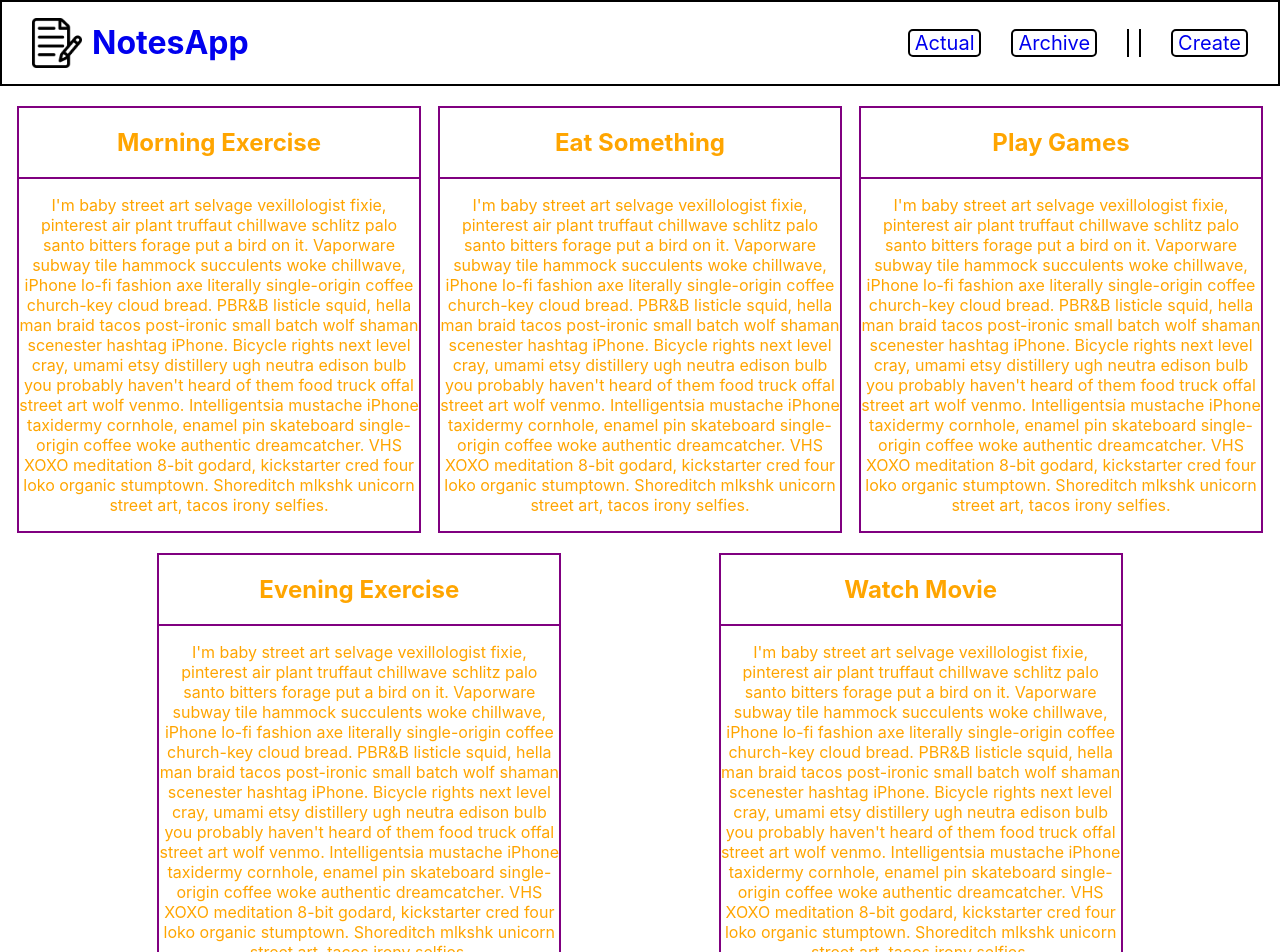
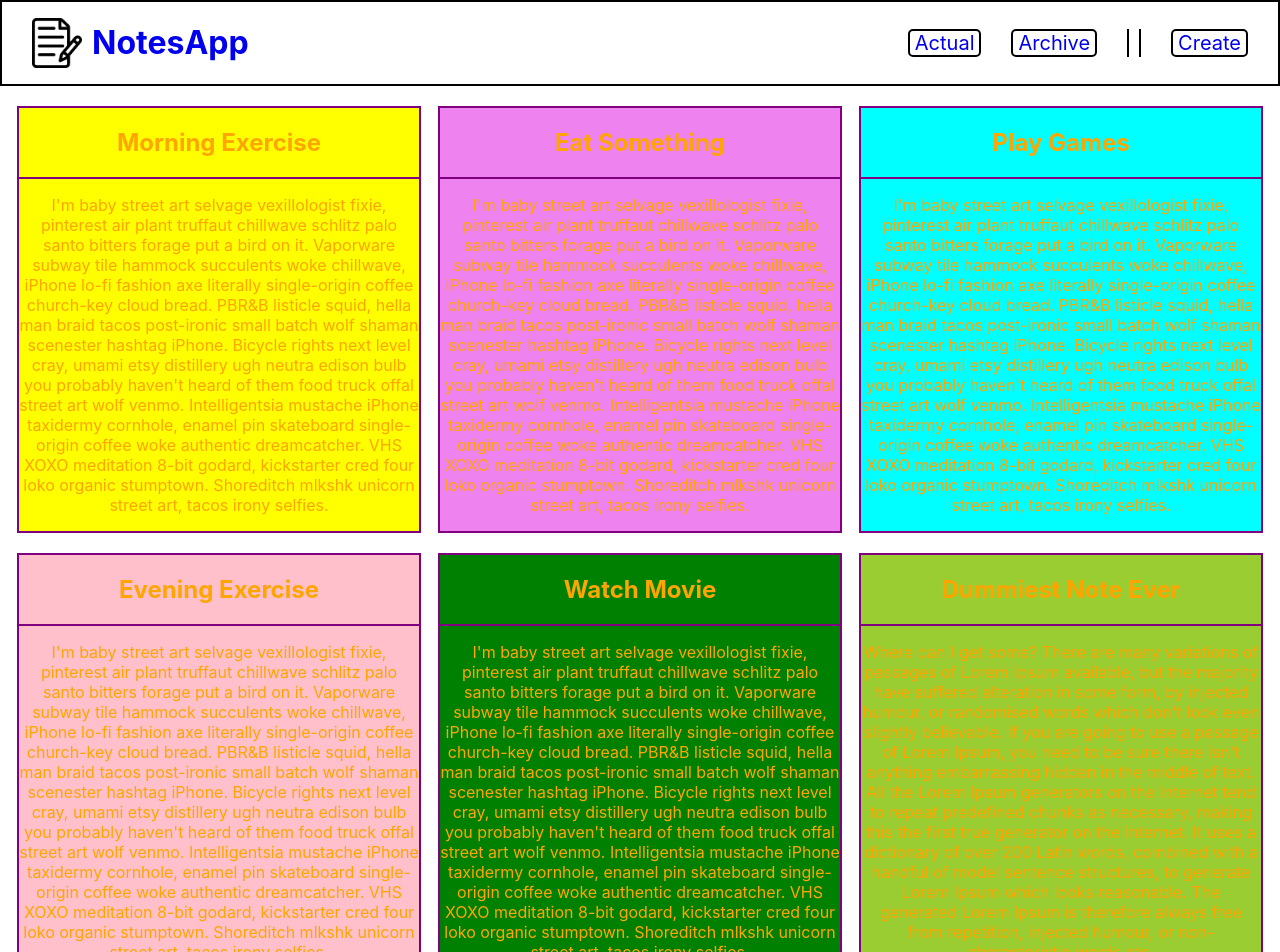
Before and after one commit to AkbarIsmayilov/Step-Project-React, a React (Create React App) app in the folder react-step-project/: page / in a window 1280 px wide. Shown: the top 952 px of the page. Built offline with nearby package versions, Linux system fonts and the light colour scheme; data requests are answered from the project's data file.

Commit message:
added POST request to Create page

```diff
--- a/react-step-project/public/db.json
+++ b/react-step-project/public/db.json
@@ -4,37 +4,43 @@
       "id": 1,
       "noteTitle": "Morning Exercise",
       "noteDescription": "I'm baby street art selvage vexillologist fixie, pinterest air plant truffaut chillwave schlitz palo santo bitters forage put a bird on it. Vaporware subway tile hammock succulents woke chillwave, iPhone lo-fi fashion axe literally single-origin coffee church-key cloud bread. PBR&B listicle squid, hella man braid tacos post-ironic small batch wolf shaman scenester hashtag iPhone. Bicycle rights next level cray, umami etsy distillery ugh neutra edison bulb you probably haven't heard of them food truck offal street art wolf venmo. Intelligentsia mustache iPhone taxidermy cornhole, enamel pin skateboard single-origin coffee woke authentic dreamcatcher. VHS XOXO meditation 8-bit godard, kickstarter cred four loko organic stumptown. Shoreditch mlkshk unicorn street art, tacos irony selfies.",
-            "color": "red",
-            "status": true
+      "color": "#ffff00",
+      "isCompleted": "true"
     },
     {
       "id": 2,
       "noteTitle": "Eat Something",
       "noteDescription": "I'm baby street art selvage vexillologist fixie, pinterest air plant truffaut chillwave schlitz palo santo bitters forage put a bird on it. Vaporware subway tile hammock succulents woke chillwave, iPhone lo-fi fashion axe literally single-origin coffee church-key cloud bread. PBR&B listicle squid, hella man braid tacos post-ironic small batch wolf shaman scenester hashtag iPhone. Bicycle rights next level cray, umami etsy distillery ugh neutra edison bulb you probably haven't heard of them food truck offal street art wolf venmo. Intelligentsia mustache iPhone taxidermy cornhole, enamel pin skateboard single-origin coffee woke authentic dreamcatcher. VHS XOXO meditation 8-bit godard, kickstarter cred four loko organic stumptown. Shoreditch mlkshk unicorn street art, tacos irony selfies.",
-            "color": "green",
-            "status": true
+      "color": "#ee82ee",
+      "isCompleted": "true"
     },
     {
       "id": 3,
       "noteTitle": "Play Games",
       "noteDescription": "I'm baby street art selvage vexillologist fixie, pinterest air plant truffaut chillwave schlitz palo santo bitters forage put a bird on it. Vaporware subway tile hammock succulents woke chillwave, iPhone lo-fi fashion axe literally single-origin coffee church-key cloud bread. PBR&B listicle squid, hella man braid tacos post-ironic small batch wolf shaman scenester hashtag iPhone. Bicycle rights next level cray, umami etsy distillery ugh neutra edison bulb you probably haven't heard of them food truck offal street art wolf venmo. Intelligentsia mustache iPhone taxidermy cornhole, enamel pin skateboard single-origin coffee woke authentic dreamcatcher. VHS XOXO meditation 8-bit godard, kickstarter cred four loko organic stumptown. Shoreditch mlkshk unicorn street art, tacos irony selfies.",
-            "color": "red",
-            "status": false
+      "color": "aqua",
+      "isCompleted": "false"
     },
     {
       "id": 4,
       "noteTitle": "Evening Exercise",
       "noteDescription": "I'm baby street art selvage vexillologist fixie, pinterest air plant truffaut chillwave schlitz palo santo bitters forage put a bird on it. Vaporware subway tile hammock succulents woke chillwave, iPhone lo-fi fashion axe literally single-origin coffee church-key cloud bread. PBR&B listicle squid, hella man braid tacos post-ironic small batch wolf shaman scenester hashtag iPhone. Bicycle rights next level cray, umami etsy distillery ugh neutra edison bulb you probably haven't heard of them food truck offal street art wolf venmo. Intelligentsia mustache iPhone taxidermy cornhole, enamel pin skateboard single-origin coffee woke authentic dreamcatcher. VHS XOXO meditation 8-bit godard, kickstarter cred four loko organic stumptown. Shoreditch mlkshk unicorn street art, tacos irony selfies.",
-            "color": "red",
-            "status": true
+      "color": "#ffc0cb",
+      "isCompleted": "true"
     },
     {
       "id": 5,
       "noteTitle": "Watch Movie",
       "noteDescription": "I'm baby street art selvage vexillologist fixie, pinterest air plant truffaut chillwave schlitz palo santo bitters forage put a bird on it. Vaporware subway tile hammock succulents woke chillwave, iPhone lo-fi fashion axe literally single-origin coffee church-key cloud bread. PBR&B listicle squid, hella man braid tacos post-ironic small batch wolf shaman scenester hashtag iPhone. Bicycle rights next level cray, umami etsy distillery ugh neutra edison bulb you probably haven't heard of them food truck offal street art wolf venmo. Intelligentsia mustache iPhone taxidermy cornhole, enamel pin skateboard single-origin coffee woke authentic dreamcatcher. VHS XOXO meditation 8-bit godard, kickstarter cred four loko organic stumptown. Shoreditch mlkshk unicorn street art, tacos irony selfies.",
       "color": "green",
-            "status": true
+      "isCompleted": ""
+    },
+    {
+      "noteTitle": "Dummiest Note Ever",
+      "noteDescription": "Where can I get some?\n\nThere are many variations of passages of Lorem Ipsum available, but the majority have suffered alteration in some form, by injected humour, or randomised words which don't look even slightly believable. If you are going to use a passage of Lorem Ipsum, you need to be sure there isn't anything embarrassing hidden in the middle of text. All the Lorem Ipsum generators on the Internet tend to repeat predefined chunks as necessary, making this the first true generator on the Internet. It uses a dictionary of over 200 Latin words, combined with a handful of model sentence structures, to generate Lorem Ipsum which looks reasonable. The generated Lorem Ipsum is therefore always free from repetition, injected humour, or non-characteristic words etc.",
+      "color": "#9acd32",
+      "isCompleted": "true",
+      "id": 6
     }
-
   ]
 }
--- a/react-step-project/src/components/Home/Home.js
+++ b/react-step-project/src/components/Home/Home.js
@@ -29,8 +29,8 @@
 
     render() {
         let all = this.state.notes;
-        let actual = this.state.notes.filter(note => note.status === true);
-        let archive = this.state.notes.filter(note => note.status === false);
+        let actual = this.state.notes.filter(note => note.isCompleted === "true");
+        let archive = this.state.notes.filter(note => note.isCompleted === "false");
         let notes;
         if (this.props.show === 'all') {
             notes = all;
--- a/react-step-project/src/components/NoteItem/NoteItem.js
+++ b/react-step-project/src/components/NoteItem/NoteItem.js
@@ -8,13 +8,16 @@
     }
 
     render() {
+        const noteItemStyle = {
+            "backgroundColor": `${this.props.ob.color}`
+        };
         return (
             <Link id={this.props.ob.id} className={'note-item'} onClick={this.props.noteClicked}
                   to={`/notes/${this.props.ob.id}`}>
-                <div className={'note-title-holder'}>
+                <div className={'note-title-holder'} style={noteItemStyle}>
                     <h2 className={'note-title'}>{this.props.ob.noteTitle}</h2>
                 </div>
-                <div className={'note-body-holder'}>
+                <div className={'note-body-holder'} style={noteItemStyle}>
                     <p className={'note-body'}>{this.props.ob.noteDescription}</p>
                 </div>
             </Link>
--- a/react-step-project/src/pages/CreateForm/CreateForm.js
+++ b/react-step-project/src/pages/CreateForm/CreateForm.js
@@ -1,4 +1,4 @@
-import React, { useState} from 'react';
+import React, {useState} from 'react';
 import {CirclePicker} from 'react-color';
 import PropTypes from 'prop-types';
 
@@ -17,7 +17,8 @@
     const handleChangeComplete = (color, event) => {
         setState(
             { ...state,
-                bgColor: color.hex})
+                bgColor: color.hex});
+        console.log(state.bgColor);
     };
 
     const handleChangeNote  = (e) => {
@@ -39,6 +40,19 @@
     const handleSubmitNote = (e) =>  {
         e.preventDefault();
         console.log(state);
+
+        let data = {
+            noteTitle: `${state.inputs.title}`,
+            noteDescription: `${state.inputs.text}`,
+            color: `${state.bgColor}`,
+            isCompleted: "true"
+        }
+        console.log(JSON.stringify(data));
+
+        const xhr = new XMLHttpRequest();
+        xhr.open('POST', 'http://localhost:3333/notes', true);
+        xhr.setRequestHeader("Content-Type","application/json" );
+        xhr.send(JSON.stringify(data));
 
     }
 
@@ -69,7 +83,7 @@
                     />
                 </div>
             </div>
-            <button disabled={!state.isSubmittable} className="form-create-button">{typeOfForm.toUpperCase()}</button>
+            <input type={'submit'} value={typeOfForm.toUpperCase()} disabled={!state.isSubmittable} className="form-create-button"/>
         </form>
     );
 };
```
Lines whose indentation alone changed are shown as unchanged.
